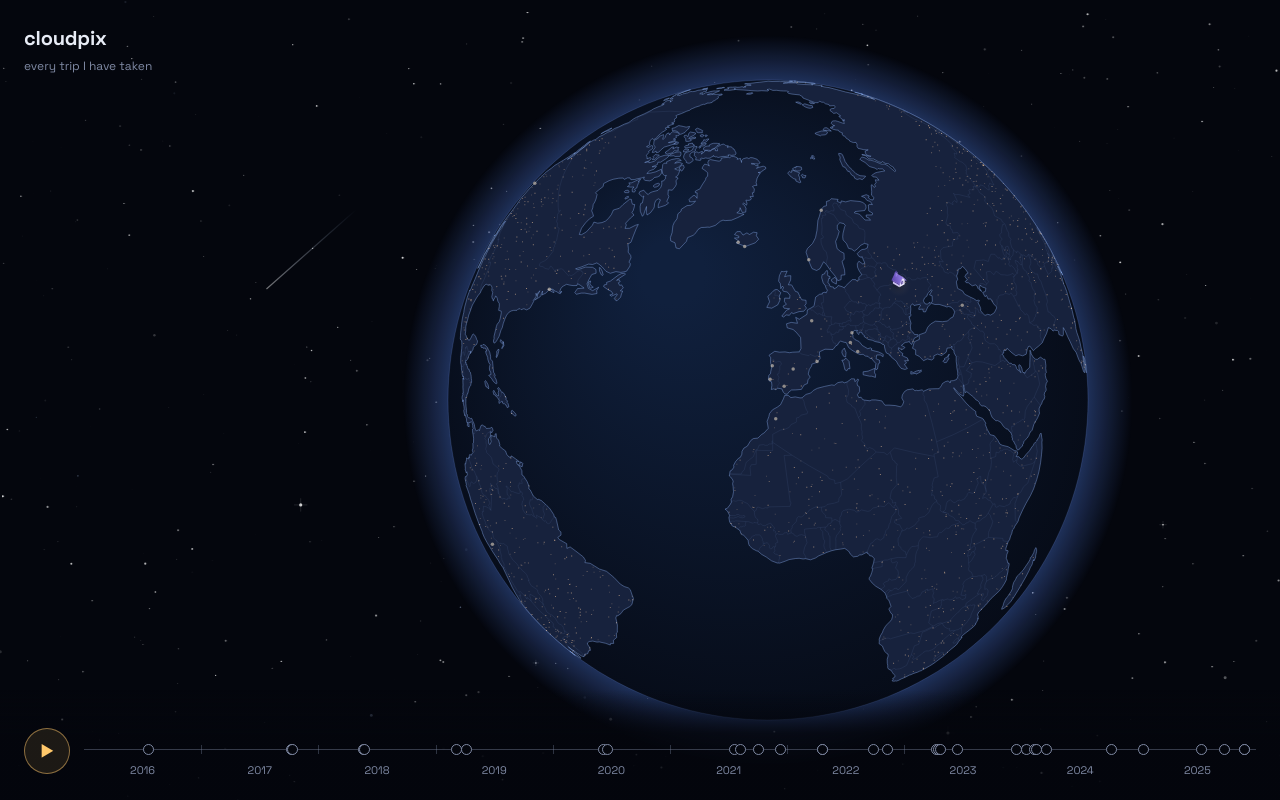
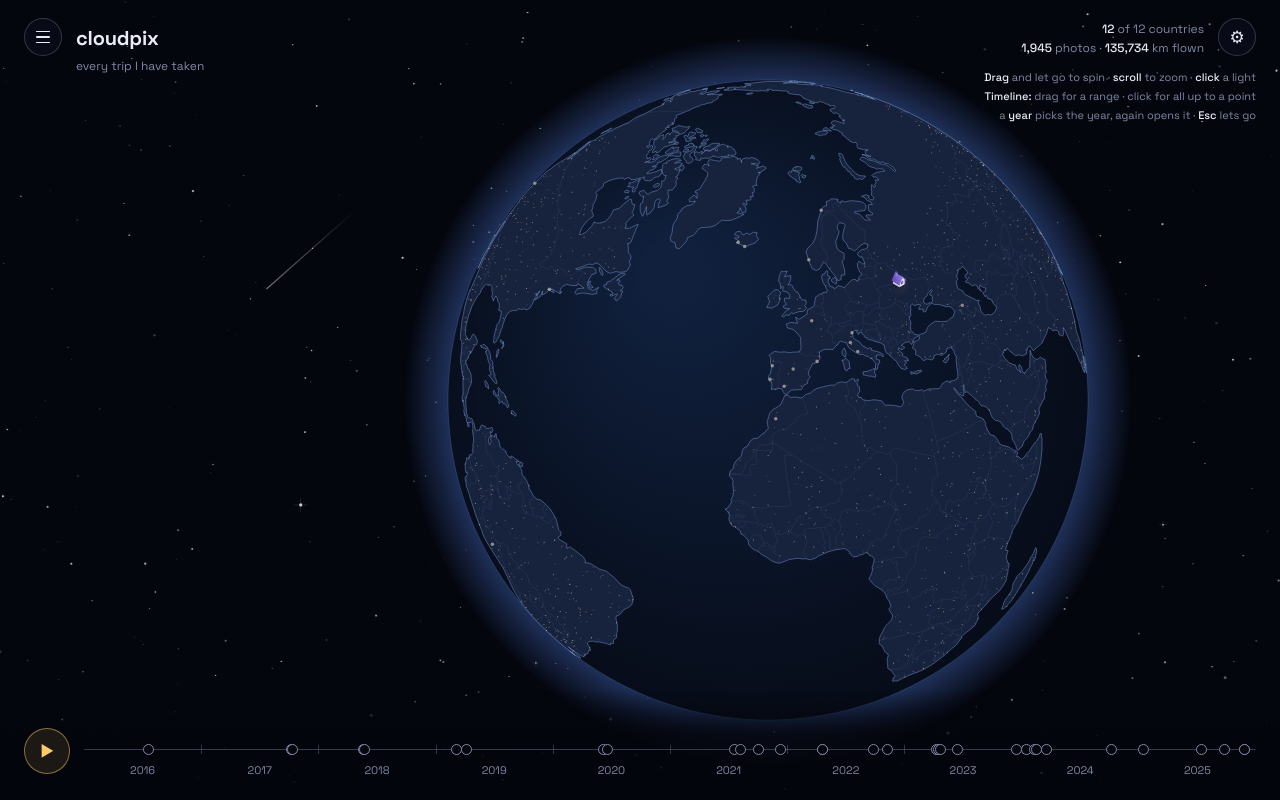
Before and after one commit to murpiano/cloudpix-platform, a React (Vite) app: page / in a window 1280 px wide. Built offline with nearby package versions, Linux system fonts and the light colour scheme.

Commit message:
feat(header): add the menu, the stats, the pace settings and the help lines

```diff
--- a/src/app/App.tsx
+++ b/src/app/App.tsx
@@ -38,7 +38,7 @@ export function App() {
           </button>
         </div>
       )}
-      <Header />
+      <Header world={boot.status === 'ready' ? boot.world : null} />
     </>
   );
 }
--- a/src/features/header/Header.tsx
+++ b/src/features/header/Header.tsx
@@ -1,11 +1,139 @@
+import { useEffect, useMemo, useRef } from 'react';
+import type { World } from '@/app/boot';
+import { journeyStats } from '@/data/stats';
+import { appStore } from '@/state/app-state';
+import { toggleMenu } from '@/state/layers';
+import { SETTING_LIMITS, settingsStore } from '@/state/settings';
+import type { Settings } from '@/state/settings';
+import { useStore } from '@/state/store';
+import { albumTime } from '@/timeline/range';
 import './header.scss';
 
-export function Header() {
+/** The burger and the brand on the left; the stats and the gear on the right. */
+export function Header({ world }: { world: World | null }) {
+  const menu = useStore(appStore, (s) => s.menu);
+  const help = useStore(settingsStore, (s) => s.help);
+  const root = useRef<HTMLElement>(null);
+
+  // a press anywhere outside the header closes the open menu
+  useEffect(() => {
+    if (!menu) return;
+    const onDown = (event: PointerEvent) => {
+      if (event.target instanceof Node && root.current?.contains(event.target)) return;
+      appStore.set({ menu: null });
+    };
+    addEventListener('pointerdown', onDown);
+    return () => removeEventListener('pointerdown', onDown);
+  }, [menu]);
+
   return (
-    <header className="header">
-      <div className="header__brand">
-        cloudpix<small>every trip I have taken</small>
+    <header ref={root} className="header">
+      <div className="header__lead">
+        <button
+          type="button"
+          className={`header__round header__burger${menu === 'nav' ? ' is-on' : ''}`}
+          aria-label="Menu"
+          aria-expanded={menu === 'nav'}
+          onClick={() => toggleMenu(appStore, 'nav')}
+        >
+          <span />
+          <span />
+          <span />
+        </button>
+        <div className="header__brand">
+          cloudpix<small>every trip I have taken</small>
+        </div>
       </div>
+
+      {world && (
+        <div className="header__side">
+          <div className="header__row">
+            <Stats world={world} />
+            <button
+              type="button"
+              className={`header__round header__gear${menu === 'settings' ? ' is-on' : ''}`}
+              aria-label="Settings"
+              aria-expanded={menu === 'settings'}
+              onClick={() => toggleMenu(appStore, 'settings')}
+            >
+              ⚙
+            </button>
+          </div>
+          <p className={`header__help${help ? '' : ' is-off'}`}>
+            <b>Drag</b> and let go to spin · <b>scroll</b> to zoom · <b>click</b> a light
+            <br />
+            <b>Timeline:</b> drag for a range · click for all up to a point
+            <br />a <b>year</b> picks the year, again opens it · <b>Esc</b> lets go
+          </p>
+        </div>
+      )}
+
+      <nav className={`header__menu header__nav${menu === 'nav' ? ' is-on' : ''}`} inert={menu !== 'nav'}>
+        {/* logging in comes with the owner mode (plan 5) */}
+        <button type="button" className="header__item is-primary" disabled>
+          Log in
+        </button>
+        <p>You are watching a demo traveller. Log in to keep your own trips, albums and photos.</p>
+      </nav>
+
+      {world && <SettingsMenu open={menu === 'settings'} />}
     </header>
   );
 }
+
+function Stats({ world }: { world: World }) {
+  const range = useStore(appStore, (s) => s.range);
+  const focus = useStore(appStore, (s) => s.focus);
+  const times = useMemo(() => world.archive.albums.map(albumTime), [world]);
+  const stats = useMemo(
+    () => journeyStats(world.archive, times, range, focus),
+    [world, times, range, focus],
+  );
+  const note = stats.scope === 'range' ? ' in range' : stats.scope === 'so far' ? ' so far' : '';
+  return (
+    <div className="header__stats">
+      <b>{stats.countries}</b> of {stats.totalCountries} countries{note}
+      <br />
+      <b>{stats.photos.toLocaleString('en')}</b> photos · <b>{stats.km.toLocaleString('en')}</b> km
+      flown
+    </div>
+  );
+}
+
+const SLIDERS: { key: 'photoSeconds' | 'flightSeconds'; label: string; step: number }[] = [
+  { key: 'photoSeconds', label: 'Each photo', step: 1 },
+  { key: 'flightSeconds', label: 'Each flight', step: 5 },
+];
+
+function SettingsMenu({ open }: { open: boolean }) {
+  const settings = useStore(settingsStore, (s) => s);
+  const change = (patch: Partial<Settings>) => settingsStore.set(patch);
+  return (
+    <div className={`header__menu header__settings${open ? ' is-on' : ''}`} inert={!open}>
+      <h4>On the main screen</h4>
+      {SLIDERS.map(({ key, label, step }) => (
+        <label key={key}>
+          <div>
+            {label} <output>{settings[key]} s</output>
+          </div>
+          <input
+            type="range"
+            min={SETTING_LIMITS[key][0]}
+            max={SETTING_LIMITS[key][1]}
+            step={step}
+            value={settings[key]}
+            onChange={(event) => change({ [key]: Number(event.target.value) })}
+          />
+        </label>
+      ))}
+      <label className="header__check">
+        <input
+          type="checkbox"
+          checked={settings.help}
+          onChange={(event) => change({ help: event.target.checked })}
+        />{' '}
+        Show how to use it
+      </label>
+    </div>
+  );
+}
--- a/src/features/header/header.scss
+++ b/src/features/header/header.scss
@@ -6,6 +6,69 @@
   justify-content: space-between;
   padding: max(18px, var(--safe-top)) 24px 0;
   pointer-events: none;
+
+  &__lead {
+    display: flex;
+    gap: 14px;
+    align-items: flex-start;
+  }
+
+  &__round {
+    width: 38px;
+    height: 38px;
+    border: 1px solid rgb(127 137 163 / 35%);
+    border-radius: 50%;
+    background: rgb(12 16 30 / 60%);
+    color: var(--text);
+    pointer-events: auto;
+    transition:
+      border-color 0.3s,
+      background 0.3s,
+      transform 0.6s var(--ease);
+
+    &:hover,
+    &.is-on {
+      border-color: rgb(255 200 107 / 60%);
+    }
+  }
+
+  &__burger {
+    display: grid;
+    gap: 4px;
+    place-content: center;
+
+    span {
+      display: block;
+      width: 14px;
+      height: 1.5px;
+      border-radius: 1px;
+      background: var(--text);
+      transition:
+        transform 0.4s var(--ease),
+        opacity 0.3s;
+    }
+
+    &.is-on span:nth-child(1) {
+      transform: translateY(5.5px) rotate(45deg);
+    }
+
+    &.is-on span:nth-child(2) {
+      opacity: 0;
+    }
+
+    &.is-on span:nth-child(3) {
+      transform: translateY(-5.5px) rotate(-45deg);
+    }
+  }
+
+  &__gear {
+    font-size: 17px;
+    line-height: 1;
+
+    &.is-on {
+      transform: rotate(90deg);
+    }
+  }
 
   &__brand {
     padding-top: 5px;
@@ -22,4 +85,181 @@
       color: var(--muted);
     }
   }
+
+  &__side {
+    display: flex;
+    flex-direction: column;
+    gap: 10px;
+    align-items: flex-end;
+  }
+
+  &__row {
+    display: flex;
+    gap: 14px;
+    align-items: flex-start;
+  }
+
+  &__stats {
+    padding-top: 2px;
+    font-size: 12px;
+    line-height: 1.6;
+    text-align: right;
+    color: var(--muted);
+
+    b {
+      font-weight: 500;
+      color: var(--text);
+    }
+  }
+
+  &__help {
+    margin: 0;
+    font-size: 11px;
+    line-height: 1.7;
+    text-align: right;
+    color: var(--muted);
+    transition: opacity 0.4s;
+
+    b {
+      font-weight: 500;
+      color: var(--text);
+    }
+
+    &.is-off {
+      opacity: 0;
+    }
+  }
+
+  &__menu {
+    position: fixed;
+    top: calc(max(18px, var(--safe-top)) + 48px);
+    left: 24px;
+    z-index: 13;
+    width: 280px;
+    padding: 18px 18px 8px;
+    border-radius: 16px;
+    background: rgb(12 16 30 / 94%);
+    box-shadow:
+      0 24px 60px rgb(0 0 0 / 55%),
+      0 0 0 1px rgb(255 255 255 / 7%);
+    backdrop-filter: blur(10px);
+    opacity: 0;
+    transform: translateY(-8px);
+    pointer-events: none;
+    transition:
+      opacity 0.35s ease,
+      transform 0.45s var(--ease);
+
+    &.is-on {
+      opacity: 1;
+      transform: none;
+      pointer-events: auto;
+    }
+
+    h4 {
+      margin: 0 0 14px;
+      font-size: 11px;
+      font-weight: 500;
+      letter-spacing: 0.2em;
+      text-transform: uppercase;
+      color: var(--muted);
+    }
+
+    label {
+      display: block;
+      margin-bottom: 16px;
+      font-size: 13px;
+
+      div {
+        display: flex;
+        justify-content: space-between;
+        margin-bottom: 8px;
+      }
+    }
+
+    output {
+      color: var(--lamp);
+    }
+
+    input[type='range'] {
+      width: 100%;
+      accent-color: var(--lamp);
+    }
+  }
+
+  &__settings {
+    right: 24px;
+    left: auto;
+  }
+
+  &__check {
+    display: flex !important;
+    gap: 10px;
+    align-items: center;
+
+    input {
+      width: 16px;
+      height: 16px;
+      accent-color: var(--lamp);
+    }
+  }
+
+  &__nav {
+    width: 260px;
+    padding: 12px 10px;
+
+    p {
+      margin: 0;
+      padding: 6px 10px 4px;
+      font-size: 12px;
+      line-height: 1.5;
+      color: var(--muted);
+    }
+  }
+
+  &__item {
+    display: flex;
+    justify-content: space-between;
+    align-items: center;
+    width: 100%;
+    padding: 10px;
+    border: 0;
+    border-radius: 10px;
+    background: none;
+    font-size: 14px;
+    text-align: left;
+
+    &.is-primary {
+      justify-content: center;
+      margin: 4px 0 8px;
+      background: var(--lamp);
+      font-weight: 500;
+      color: #1a1406;
+    }
+
+    &:disabled {
+      opacity: 0.55;
+      cursor: default;
+    }
+  }
+
+  @include mobile {
+    padding-inline: 16px;
+
+    &__stats,
+    &__help {
+      display: none;
+    }
+
+    &__menu {
+      left: 16px;
+      width: calc(100vw - 32px);
+    }
+
+    &__settings {
+      right: 16px;
+      left: 16px;
+      width: auto;
+    }
+  }
 }
```
